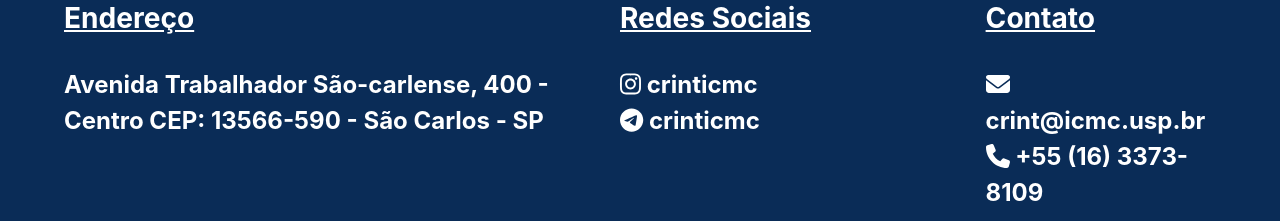
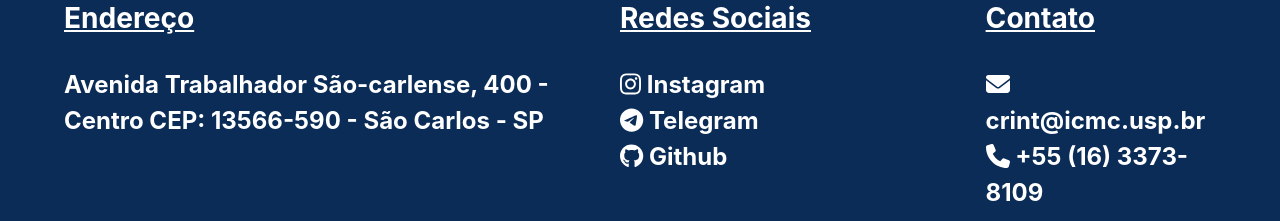
Before and after one commit to CRInt-ICMC/crint-site, a React (Vite) app in the folder crint-site/: page /privacidade in a window 1280 px wide. Shown: the part 1254-1475 px from the top of the page. Built offline with nearby package versions, Linux system fonts and the light colour scheme.

Commit message:
Correção do Footer e adição do Github

```diff
--- a/crint-site/src/components/AppFooter.tsx
+++ b/crint-site/src/components/AppFooter.tsx
@@ -4,7 +4,7 @@ import { loadLanguage } from '../utils/utils';
 import { DEFAULT_LANGUAGE } from '../utils/appConstants';
 import { faEnvelope, faPhone } from '@fortawesome/free-solid-svg-icons';
 import { FontAwesomeIcon } from '@fortawesome/react-fontawesome';
-import { faInstagram, faTelegram } from '@fortawesome/free-brands-svg-icons';
+import { faGithub, faInstagram, faTelegram } from '@fortawesome/free-brands-svg-icons';
 import './AppFooter.scss'
 import { Link } from 'react-router-dom';
 
@@ -25,15 +25,16 @@ const AppFooter = () => {
                     {/* REDES SOCIAIS */}
                     <div className='footer-center' role='navigation'>
                         <h3> {langDict.footer.redes} </h3>
-                        <a href='https://www.instagram.com/crinticmc/'><FontAwesomeIcon icon={faInstagram} /> crinticmc </a> <br/>
-                        <a href='https://t.me/crinticmc'><FontAwesomeIcon icon={faTelegram} /> crinticmc </a>
+                        <a href='https://www.instagram.com/crinticmc/'><FontAwesomeIcon icon={faInstagram} /> Instagram </a> <br/>
+                        <a href='https://t.me/crinticmc'><FontAwesomeIcon icon={faTelegram} /> Telegram </a> <br/>
+                        <a href='https://github.com/CRInt-ICMC/crint-site'><FontAwesomeIcon icon={faGithub} /> Github </a>
                     </div>
 
                     {/* CONTATO */}
                     <div className='footer-right'>
                         <h3> {langDict.footer.contato} </h3>
                         <a href='mailto:crint@icmc.usp.br'><FontAwesomeIcon icon={faEnvelope} /> crint@icmc.usp.br </a> <br/>
-                        <a href='tel:3373-8109'><FontAwesomeIcon icon={faPhone} /> +55 (16) 3373-8109 </a>
+                        <a href='tel:+55163373-8109'><FontAwesomeIcon icon={faPhone} /> +55 (16) 3373-8109 </a>
                     </div>
                 </div>
                 <div className='footer-row'><Link to={'/creditos'}>Créditos do desenvolvimento do site</Link ></div>
```
